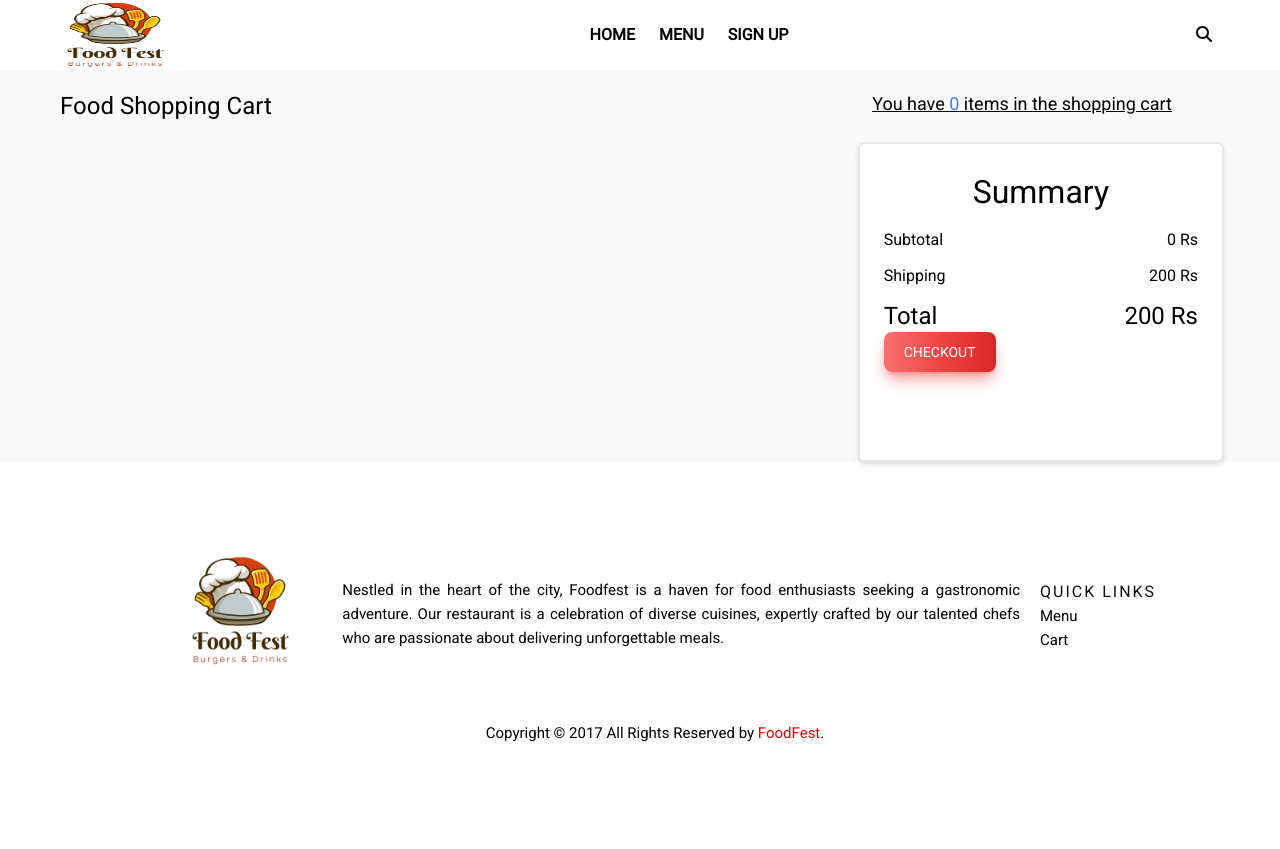
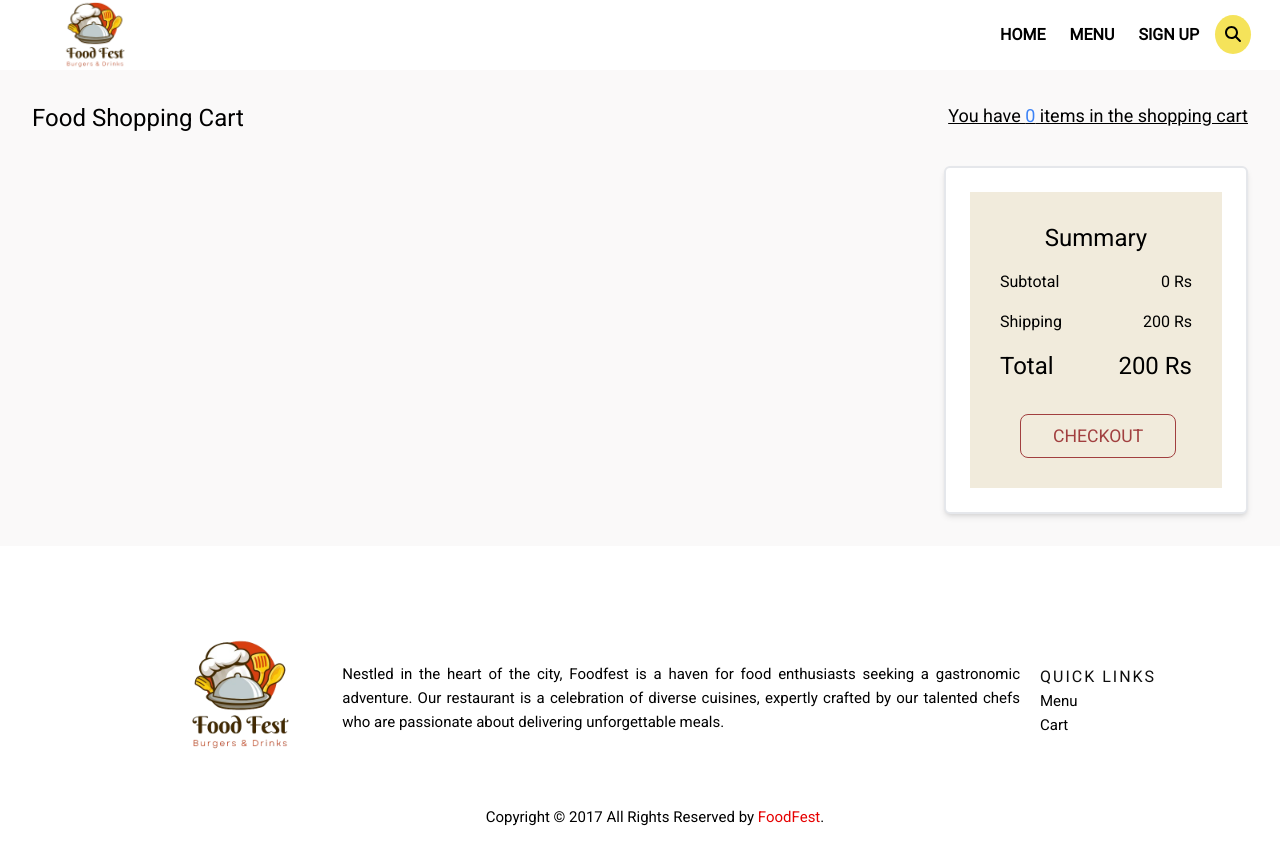
Before and after one commit to LaibaAhmed2003/Food-delivery-app-Front-end-project.github.io, a React (Vite) app: page /cart in a window 1280 px wide. Shown: the top 849 px of the page. Before the commit the page ends 800 px from the top, so only its background shows below. Built offline with nearby package versions, Linux system fonts and the light colour scheme.

Commit message:
new changes

```diff
--- a/src/Navbar.jsx
+++ b/src/Navbar.jsx
@@ -5,6 +5,7 @@ import {
   faMagnifyingGlass,
   faUser,
   faBagShopping,
+  faRightFromBracket,
 } from "@fortawesome/free-solid-svg-icons";
 import logo from "./components/Images/navlogo.png";
 
@@ -27,13 +28,6 @@ const Navbar = () => {
         <NavLink to="/burgers" className="navlinks">
           Menu
         </NavLink>
-        {localStorage.getItem("authToken") ? (
-          <NavLink to="/myorder" className="navlinks">
-            My Orders
-          </NavLink>
-        ) : (
-          ""
-        )}
 
         {!localStorage.getItem("authToken") ? (
           <NavLink to="/signup" className="navlinks">
@@ -41,34 +35,31 @@ const Navbar = () => {
           </NavLink>
         ) : (
           <a
-            className="navlinks cursor-pointer hover:text-red-500"
+            className="nav-icons cursor-pointer hover:text-red-500"
             onClick={handlelogout}
           >
-            Logout
+            <FontAwesomeIcon icon={faRightFromBracket} />
           </a>
         )}
-      </div>
-
-      <div className="rightdiv">
-        <NavLink to="/search" className="nav-icons">
+        <NavLink to="/search" className="nav-icons hover:text-red-500">
           <FontAwesomeIcon icon={faMagnifyingGlass} />
         </NavLink>
         {localStorage.getItem("authToken") ? (
-          <NavLink to="/cart" className="nav-icons">
+          <NavLink to="/cart" className="nav-icons hover:text-red-500">
             <FontAwesomeIcon icon={faBagShopping} />
           </NavLink>
         ) : (
           ""
         )}
-        {localStorage.getItem("authToken") ? (
-          <NavLink to="/profile" className="nav-icons">
+        {/* {localStorage.getItem("authToken") ? (
+          <NavLink to="/profile" className="nav-icons hover:text-red-500">
             <FontAwesomeIcon icon={faUser} />
           </NavLink>
         ) : (
           ""
-        )}
+        )} */}
         {localStorage.getItem("authToken") ? (
-          <NavLink to="/checkout">Checkout</NavLink>
+          <NavLink to="/checkout"></NavLink>
         ) : (
           ""
         )}
--- a/src/Router.jsx
+++ b/src/Router.jsx
@@ -10,7 +10,6 @@ import { Provider } from "react-redux";
 import Checkout from "./pages/Checkout";
 import BurgersDetail from "./pages/BurgerDetail";
 import Search from "./pages/Search";
-import Profile from "./pages/Profile";
 
 const Router = () => {
   return (
@@ -26,7 +25,6 @@ const Router = () => {
           <Route path="/checkout" element={<Checkout />} />
           <Route path="/burger-detail/:id" element={<BurgersDetail />} />
           <Route path="/search" element={<Search />} />
-          <Route path="/profile" element={<Profile />} />
           <Route path="/search" element={<Search />} />
         </Routes>
       </BrowserRouter>
--- a/src/index.css
+++ b/src/index.css
@@ -21,8 +21,8 @@
   box-shadow: 0.5px 0.5px 2.5px gray;
 }
 .leftnav img {
-  margin-left: 15px;
-  width: 200px;
+  margin-left: 35px;
+  width: 120px;
   height: 120px;
   background-blend-mode: lighten;
 }
@@ -45,11 +45,14 @@
   margin-right: 60px;
 }
 .nav-icons {
+  background-color: #f5e35a;
+  border-radius: 50%;
   text-decoration: none;
   margin: 4px;
-  padding: 4px;
+  padding: 10px;
   color: black;
   font-weight: 100;
+  width: 300px;
 }
 .fit {
   height: 500px;
@@ -131,8 +134,8 @@
 .btnn {
   display: inline-block;
   padding: 0.5rem 2rem;
-  border: 0.1rem solid red;
-  color: red;
+  border: 0.1rem solid rgb(161, 63, 63);
+  color: rgb(161, 63, 63);
   cursor: pointer;
   font-size: 1.1rem;
   border-radius: 0.5rem;
@@ -148,7 +151,7 @@
   right: 0;
   width: 0%;
   height: 100%;
-  background: red;
+  background: rgb(161, 63, 63);
   transition: 0.3s linear;
   z-index: -1;
 }
@@ -377,7 +380,7 @@ ul {
 .footer-links {
   padding-left: 0;
   list-style: none;
-  color: red;
+  color: rgb(161, 63, 63);
 }
 .footer-links li {
   display: block;
@@ -404,7 +407,7 @@ ul {
   margin-left: 6px;
   margin-right: 0;
   border-radius: 100%;
-  background-color: #fd0000;
+  background-color: rgb(161, 63, 63);
 }
 .copyright-text {
   margin: 0;
@@ -485,3 +488,7 @@ ul {
     font-weight: 600;
   }
 }
+.summary {
+  background-color: #f1ebdc;
+  padding: 30px;
+}
--- a/src/pages/Cart/cart.jsx
+++ b/src/pages/Cart/cart.jsx
@@ -24,19 +24,6 @@ const Cart = () => {
     dispatch(removeFromCart(id));
   };
 
-  // const setDecrease = (id) => {
-  //   setAmounts((prevAmounts) => ({
-  //     ...prevAmounts,
-  //     [id]: prevAmounts[id] > 1 ? prevAmounts[id] - 1 : 1,
-  //   }));
-  // };
-
-  // const setIncrease = (id) => {
-  //   setAmounts((prevAmounts) => ({
-  //     ...prevAmounts,
-  //     [id]: prevAmounts[id] < 10 ? prevAmounts[id] + 1 : 10,
-  //   }));
-  // };
   const setDecrease = (id) => {
     setAmounts((prevAmounts) => ({
       ...prevAmounts,
@@ -63,44 +50,37 @@ const Cart = () => {
 
   return (
     <div className="bg-[#faf9f9]">
-      <section>
-        <div className="flex justify-between text-2xl p-5 mx-10 ">
+      <section className="container mx-auto p-4 sm:p-8">
+        <div className="flex flex-col sm:flex-row justify-between text-2xl mb-4 sm:mb-8">
           <h1>Food Shopping Cart</h1>
-          <p className="underline text-lg hover:cursor-pointer text-center mr-12">
+          <p className="underline text-lg hover:cursor-pointer text-center sm:text-right">
             You have <span className="text-blue-500">{cart.length}</span> items
             in the shopping cart
           </p>
         </div>
-        <div className="flex ml-4 mr-4 gap-4 mx-10">
-          <div className="flex flex-col flex-1 w-[60%]">
+        <div className="flex flex-col sm:flex-row gap-4">
+          <div className="flex-1">
             {cart.map((item, index) => (
-              <div className="" key={index}>
-                <div className="flex w-[100%] h-auto items-center p-4 rounded-md shadow-sm ">
+              <div className="mb-4" key={index}>
+                <div className="flex w-full h-auto items-center p-4 rounded-md shadow-sm">
                   <img
-                    className="w-[7.3rem] h-[80%] rounded-lg shadow-lg hover:scale-[1.1] ease-in duration-300 mix-blend-multiply"
+                    className="w-24 h-24 sm:w-32 sm:h-32 rounded-lg shadow-lg hover:scale-[1.1] ease-in duration-300 mix-blend-multiply"
                     src={item.image}
                     alt=""
                   />
-                  <div className="flex gap-40 ml-5 h-auto justify-between ">
-                    <div className="flex flex-col">
-                      <h2 className="cart-product-title text-xl">
+                  <div className="flex flex-col ml-4 w-full">
+                    <h2 className="cart-product-title text-lg sm:text-xl">
                       {item.title}
                     </h2>
                     <p className="text-[green]">Price: {item.price} Rs</p>
                     <h3>Category: {item.name}</h3>
-                    </div>
-                    {/* <CartAmountToggle
-                      amount={amounts[item.id]}
-                      setIncrease={() => setIncrease(item.id)}
-                      setDecrease={() => setDecrease(item.id)}
-                    /> */}
                     <CartAmountToggle
                       itemId={item.id}
                       amount={amounts[item.id]}
                       setIncrease={() => setIncrease(item.id)}
                       setDecrease={() => setDecrease(item.id)}
                     />
-                    <div className="remove-item cursor-pointer">
+                    <div className="remove-item cursor-pointer mt-2 sm:mt-0">
                       <FontAwesomeIcon
                         icon={faTrash}
                         className="text-red-500"
@@ -109,35 +89,36 @@ const Cart = () => {
                     </div>
                   </div>
                 </div>
-                <hr className="cart-hr" />
+                <hr className="cart-hr mt-2" />
               </div>
             ))}
           </div>
-          <div className="flex-[0.4] w-auto h-[40vh] border-2 border-[white-400] rounded-md shadow-md p-6 mx-10 bg-[white]">
-            <h1 className="text-[2rem] text-center">Summary</h1>
-            <div className="flex justify-between mt-3 w-[100%]">
+          <div className="w-full sm:w-[25%] border-2 border-[white-400] rounded-md shadow-md p-6 bg-[white]">
+            <div className="summary">
+              <h1 className="text-2xl text-center mb-4">Summary</h1>
+              <div className="flex justify-between mb-4">
                 <p>Subtotal</p>
                 <p>{calculateSubtotal()} Rs</p>
               </div>
-            <div className="flex justify-between mt-3 w-[100%]">
+              <div className="flex justify-between mb-4">
                 <p>Shipping</p>
                 <p>{200} Rs</p>
               </div>
-            <div className="flex justify-between text-2xl mt-3 w-[100%]">
+              <div className="flex justify-between text-2xl mb-4">
                 <p>Total</p>
                 <p>{calculateTotal()} Rs</p>
               </div>
               <button>
                 <Link to="/checkout">
-                <button className="text-white bg-gradient-to-r from-red-400 via-red-500 to-red-600 hover:bg-gradient-to-br focus:ring-4 focus:outline-none focus:ring-red-300 dark:focus:ring-red-800 shadow-lg shadow-red-500/50 dark:shadow-lg dark:shadow-red-800/80 font-medium rounded-lg text-sm px-5 py-2.5 text-center me-2 mb-2">
-                  CHECKOUT
-                </button>
+                  <button className="btnn mx-5">CHECKOUT</button>
                 </Link>
               </button>
+            </div>
           </div>
         </div>
       </section>
     </div>
   );
 };
+
 export default Cart;
--- a/src/pages/Home.jsx
+++ b/src/pages/Home.jsx
@@ -49,24 +49,6 @@ const Home = () => {
         <div className="image">
           <img src={home} alt="" />
         </div>
-        <section className="steps">
-          <div className="box">
-            <img src={step1} alt="" />
-            <h3>choose your favorite food</h3>
-          </div>
-          <div className="box">
-            <img src={step2} alt="" />
-            <h3>free and fast delivery</h3>
-          </div>
-          <div className="box">
-            <img src={step3} alt="" />
-            <h3>easy payments methods</h3>
-          </div>
-          <div className="box">
-            <img src={step4} alt="" />
-            <h3>and finally, enjoy your food</h3>
-          </div>
-        </section>
       </div>
 
       <h2 style={{ fontWeight: "bold", fontSize: "30px", marginLeft: "74px" }}>
@@ -89,9 +71,27 @@ const Home = () => {
         ))}
       </section>
       <div className="w-full flex justify-center">
-        <NavLink to="/burgers">
+        {/* <NavLink to="/burgers">
           <a className=" text-blue-700 ">Show More</a>
-        </NavLink>
+        </NavLink> */}
+        <section className="steps">
+          <div className="box">
+            <img src={step1} alt="" />
+            <h3>choose your favorite food</h3>
+          </div>
+          <div className="box">
+            <img src={step2} alt="" />
+            <h3>free and fast delivery</h3>
+          </div>
+          <div className="box">
+            <img src={step3} alt="" />
+            <h3>easy payments methods</h3>
+          </div>
+          <div className="box">
+            <img src={step4} alt="" />
+            <h3>and finally, enjoy your food</h3>
+          </div>
+        </section>
       </div>
       <br />
     </>
```
Also changed, not shown: src/pages/Cart/cartAmountToggle.jsx (+0 -28 lines), src/pages/Profile.jsx (deleted, +0 -67 lines). Lines whose indentation alone changed are shown as unchanged.
